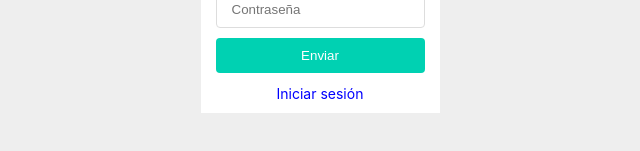
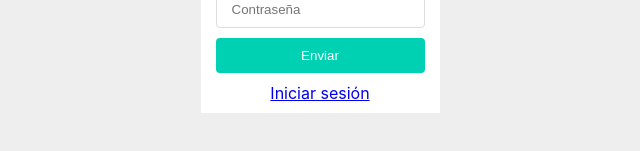
Before and after one commit to magarciaprieto/instacool, a React (Create React App) app: page /register in a window 1280 px wide. Shown: the part 431-582 px from the top of the page, without its empty margins (320-960 px from the left). Built offline with nearby package versions, Linux system fonts and the light colour scheme.

Commit message:
Define Login/Register Routes + Delete Link Component

```diff
--- a/src/components/Link.tsx
+++ /dev/null
@@ -1,19 +0,0 @@
-import React from 'react';
-
-const style = {
-  color: 'blue',
-  fontSize: '14px',
-  padding: '15px',
-}
-
-interface ILinkProps {
-  children: any
-}
-
-export default function Link ({children, ...props}: ILinkProps) {
-  return (
-    <a {...props} style={style}>
-      {children}
-    </a>
-  );
-}
--- a/src/containers/Auth/Login.tsx
+++ b/src/containers/Auth/Login.tsx
@@ -1,12 +1,11 @@
 import React from "react";
-
+import { Link } from "react-router-dom";
 //Components
 import Card from '../../components/Card';
 import Container from '../../components/Container';
 import Input from '../../components/Input';
 import Button from '../../components/Button';
 import Title from '../../components/Title';
-import Link from '../../components/Link';
 import Center from '../../components/Center';
 
 export default function Login() {
@@ -18,7 +17,7 @@ export default function Login() {
       <Input placeholder='Contraseña' label='Contraseña' />
       <Button block={true}>Enviar</Button>
       <Center>
-        <Link>Ir al registro</Link>
+        <Link to='/register'>Ir al registro</Link>
       </Center>
     </Card>
   </Container>
--- a/src/containers/Auth/Register.tsx
+++ b/src/containers/Auth/Register.tsx
@@ -1,4 +1,5 @@
 import React from "react";
+import { Link } from "react-router-dom";
 
 //Components
 import Card from '../../components/Card';
@@ -6,7 +7,6 @@ import Container from '../../components/Container';
 import Input from '../../components/Input';
 import Button from '../../components/Button';
 import Title from '../../components/Title';
-import Link from '../../components/Link';
 import Center from '../../components/Center';
 
 export default function Register() {
@@ -18,7 +18,7 @@ export default function Register() {
       <Input placeholder='Contraseña' label='Contraseña' />
       <Button block={true}>Enviar</Button>
       <Center>
-        <Link>Iniciar sesión</Link>
+        <Link to='/'>Iniciar sesión</Link>
       </Center>
     </Card>
   </Container>
```
